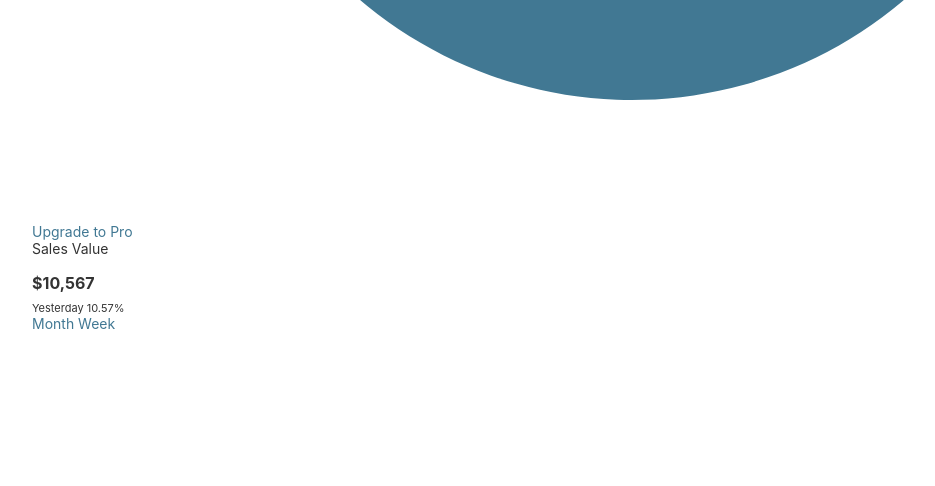
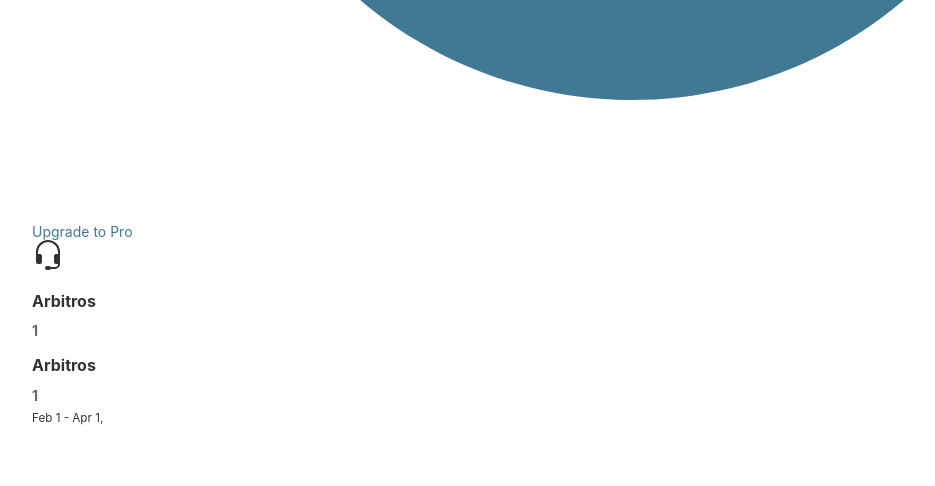
Before and after one commit to chupapenes69/repositorio, a Django app: page /admin/ in a window 1280 px wide. Shown: the part 6014-6500 px from the top of the page, without its empty margins (8-943 px from the left). Run offline with Django 4.2, Linux system fonts and the light colour scheme; data comes from the database, SQL or seed files in the repository; both versions use the stored data as it was after the commit.

Commit message:
ultimos cambios

```diff
--- a/appArbitro/admin.py
+++ b/appArbitro/admin.py
@@ -5,12 +5,15 @@ from appArbitro.models import *
 
 class arbitroAdmin(admin.ModelAdmin):
     list_display=['arbitro_id','nombre','apellido','tipo_arbitro','estado']
+    ordering=['arbitro_id']
 
 class temaArbitralAdmin(admin.ModelAdmin):
     list_display=['terma_arbitral_id','nombre_terma','estado']
+    ordering=['terma_arbitral_id']
 
 class detalleTermaArbitralAdmin(admin.ModelAdmin):
     list_display=['detalle_terma_id','terma_arbitral_id','arbitro_id','estado_jugo']
+    ordering=['detalle_terma_id']
 
 admin.site.register(arbitro,arbitroAdmin)
 admin.site.register(terma_arbitral,temaArbitralAdmin)
--- a/appContrato/admin.py
+++ b/appContrato/admin.py
@@ -3,13 +3,16 @@ from appContrato.models import *
 
 # Register your models here.
 class tipo_personaAdmin(admin.ModelAdmin):
-    list_display=['tipo_persona_id', 'descripcion', 'estado']
+    list_display = ['tipo_persona_id', 'descripcion', 'estado']
+    ordering = ['tipo_persona_id']
 
 class personaAdmin(admin.ModelAdmin):
     list_display=['persona_id', 'nombre', 'apellido', 'alias', 'sexo', 'fecha_nacimiento','pais_id','estatura','peso','estado','tipo_persona_id']
+    ordering = ['persona_id']
 
 class contratoAdmin(admin.ModelAdmin):
     list_display=['contrato_id', 'fecha_inicio', 'fecha_fin', 'valor', 'tipo_contrato', 'estado', 'persona_id']
+    ordering = ['contrato_id']
 
 admin.site.register(tipo_persona,tipo_personaAdmin)
 admin.site.register(persona,personaAdmin)
--- a/appEquipo/admin.py
+++ b/appEquipo/admin.py
@@ -5,6 +5,7 @@ from appEquipo.models import *
 
 class equipoAdmin(admin.ModelAdmin):
     list_display=['equipo_id','logo','vestimenta','nombre','siglas','tipo_equipo_id','sede_id','deporte_id']
+    ordering=['equipo_id']
 
 class tipoEquipoAdmin(admin.ModelAdmin):
     list_display=['tipo_equipo_id','descripcion','estado']
@@ -12,9 +13,11 @@ class tipoEquipoAdmin(admin.ModelAdmin):
 
 class posicionJugadorAdmin(admin.ModelAdmin):
     list_display=['posicion_jugador_id','descripcion']
+    ordering=['posicion_jugador_id']
 
 class AlineacionEquipoAdmin(admin.ModelAdmin):
     list_display=['alineacion_equipo_id','equipo_id','dorsal','posicion_jugador_id','capitan','estado','contrato_id']
+    ordering=['alineacion_equipo_id']
 
 admin.site.register(tipo_equipo,tipoEquipoAdmin)
 admin.site.register(equipo,equipoAdmin)
--- a/appEquipo/models.py
+++ b/appEquipo/models.py
@@ -15,8 +15,8 @@ class tipo_equipo(models.Model):
 
 class equipo(models.Model):
     equipo_id=models.BigAutoField(primary_key=True)
-    logo=models.BinaryField(max_length=None)
-    vestimenta=models.BinaryField()
+    logo=models.ImageField(null=True, blank=True, upload_to='equipo/logo/')
+    vestimenta=models.ImageField(null=True, blank=True, upload_to='equipo/vestimenta/')
     nombre=models.CharField(max_length=70)
     siglas=models.CharField(max_length=3)
     tipo_equipo_id=models.ForeignKey(tipo_equipo,on_delete=models.CASCADE,db_column='tipo_equipo_id')
--- a/appPartido/admin.py
+++ b/appPartido/admin.py
@@ -4,21 +4,27 @@ from appPartido.models import *
 
 class ciudadAdmin(admin.ModelAdmin):
     list_display=['ciudad_id','nombre','norma']
+    ordering=['ciudad_id']
 
 class estadoAdmin(admin.ModelAdmin):
     list_display=['estado_id','nombre']
+    ordering=['estado_id']
 
 class sedeAdmin(admin.ModelAdmin):
     list_display=['sede_id','nombre','capacidad','ciudad_id','estado_id','pais_id']
+    ordering=['sede_id']
 
 class encuentroAdmin(admin.ModelAdmin):
     list_display=['encuentro_id','equipo_local_id','equipo_visitante_id','resultado_general','resultado_equipo_a','resultado_equipo_b','sede_id','terma_arbitral_id','fecha','humedad','clima','estado_jugado']
+    ordering=['encuentro_id']
 
 class eventoAdmin(admin.ModelAdmin):
     list_display=['evento_id','descripcion','estado']
+    ordering=['evento_id']
 
 class evento_personaAdmin(admin.ModelAdmin):
     list_display=['encuentro_evento_id','encuentro_id','evento_id','persona_id','tiempo']
+    ordering=['encuentro_evento_id']
 
 admin.site.register(estado,estadoAdmin)
 admin.site.register(ciudad,ciudadAdmin)
--- a/project/urls.py
+++ b/project/urls.py
@@ -14,11 +14,16 @@ Including another URLconf
     2. Add a URL to urlpatterns:  path('blog/', include('blog.urls'))
 """
 from django.contrib import admin
-from django.urls import path
+from django.urls import path,include
 from project.views import contadoresAdmin
+from django.conf import settings
+from django.conf.urls.static import static
 
 
 urlpatterns = [
     path('admin/', contadoresAdmin),
     path('admin/', admin.site.urls),
 ]
+
+if settings.DEBUG:
+    urlpatterns += static(settings.MEDIA_URL, document_root=settings.MEDIA_ROOT)
--- a/project/views.py
+++ b/project/views.py
@@ -1,13 +1,18 @@
 from django.shortcuts import render
 from appArbitro.models import arbitro
 from appContrato.models import persona
+from appEquipo.models import equipo
 # Create your views here.
 
 def contadoresAdmin(request):
-    arbitros= arbitro.objects.count()
-    entrenadores= persona.objects.filter(tipo_persona_id=2).count()
+    arbitros = arbitro.objects.count()
+    entrenadores = persona.objects.filter(tipo_persona_id=2).count()
+    jugadores = persona.objects.filter(tipo_persona_id=1).count()
+    equipos = equipo.objects.count()
     data = {
         'arbitros' : arbitros,
-        'entrenadores' : entrenadores
+        'entrenadores' : entrenadores,
+        'jugadores' : jugadores,
+        'equipos' : equipos
     }
     return render(request, 'admin/index.html', data)
--- a/templates/admin/footer.html
+++ b/templates/admin/footer.html
@@ -2,16 +2,14 @@
     <div class="row">
         <div class="col-12 col-md-4 col-xl-6 mb-4 mb-md-0">
             <p class="mb-0 text-center text-lg-start">
-                &copy; <a class="text-primary fw-normal" href="https://themesberg.com" target="_blank">xd</a>
-                - Coded by <a href="https://appseed.us" target="_blank">xd</a>.
+                Copyright &copy; 2022 - Todos los derechos reservados
             </p>
         </div>
         <div class="col-12 col-md-8 col-xl-6 text-center text-lg-start">
             <!-- List -->
             <ul class="list-inline list-group-flush list-group-borderless text-md-end mb-0">
                 <li class="list-inline-item px-0 px-sm-2">
-                    <a target="_blank"
-                       href="https://appseed.us/admin-dashboards/django-dashboard-volt">Django Volt Dashboard</a>
+                    Universidad Santo Toribio de Mogrovejo
                 </li>
             </ul>
         </div>
--- a/templates/admin/index.html
+++ b/templates/admin/index.html
@@ -61,50 +61,26 @@
         </div>
     </div>
     <div class="row">
-        <div class="col-12 mb-4">
-            <div class="card bg-yellow-100 border-0 shadow">
-                <div class="card-header d-sm-flex flex-row align-items-center flex-0">
-                    <div class="d-block mb-3 mb-sm-0">
-                        <div class="fs-5 fw-normal mb-2">Sales Value</div>
-                        <h2 class="fs-3 fw-extrabold">$10,567</h2>
-                        <div class="small mt-2">
-                            <span class="fw-normal me-2">Yesterday</span>
-                            <span class="fas fa-angle-up text-success"></span>
-                            <span class="text-success fw-bold">10.57%</span>
-                        </div>
-                    </div>
-                    <div class="d-flex ms-auto">
-                        <a href="#" class="btn btn-secondary text-dark btn-sm me-2">Month</a>
-                        <a href="#" class="btn btn-dark btn-sm me-3">Week</a>
-                    </div>
-                </div>
-                <div class="card-body p-2">
-                    <div class="ct-chart-sales-value ct-double-octave ct-series-g"></div>
-                </div>
-            </div>
-        </div>
-        <div class="col-12 col-sm-6 col-xl-4 mb-4">
+        <!-- Card Arbitros -->
+        <div class="col-12 col-sm-6 col-xl-3 mb-3">
             <div class="card border-0 shadow">
                 <div class="card-body">
                     <div class="row d-block d-xl-flex align-items-center">
                         <div class="col-12 col-xl-5 text-xl-center mb-3 mb-xl-0 d-flex align-items-center justify-content-xl-center">
                             <div class="icon-shape icon-shape-primary rounded me-4 me-sm-0">
-                                <svg class="icon" fill="currentColor" viewBox="0 0 20 20"
-                                     xmlns="http://www.w3.org/2000/svg">
-                                    <path d="M13 6a3 3 0 11-6 0 3 3 0 016 0zM18 8a2 2 0 11-4 0 2 2 0 014 0zM14 15a4 4 0 00-8 0v3h8v-3zM6 8a2 2 0 11-4 0 2 2 0 014 0zM16 18v-3a5.972 5.972 0 00-.75-2.906A3.005 3.005 0 0119 15v3h-3zM4.75 12.094A5.973 5.973 0 004 15v3H1v-3a3 3 0 013.75-2.906z"></path>
-                                </svg>
+                                <svg xmlns="http://www.w3.org/2000/svg" width="32" height="32" fill="currentColor" viewBox="0 0 16 16">
+                                    <path d="M8 1a5 5 0 0 0-5 5v1h1a1 1 0 0 1 1 1v3a1 1 0 0 1-1 1H3a1 1 0 0 1-1-1V6a6 6 0 1 1 12 0v6a2.5 2.5 0 0 1-2.5 2.5H9.366a1 1 0 0 1-.866.5h-1a1 1 0 1 1 0-2h1a1 1 0 0 1 .866.5H11.5A1.5 1.5 0 0 0 13 12h-1a1 1 0 0 1-1-1V8a1 1 0 0 1 1-1h1V6a5 5 0 0 0-5-5z"/>
+                                  </svg>
                             </div>
                             <div class="d-sm-none">
                                 <h2 class="h5">Arbitros</h2>
-                                <h3 class="fw-extrabold mb-1">345,678</h3>
+                                <h3 class="fw-extrabold mb-1">{{ arbitros }}</h3>
                             </div>
                         </div>
                         <div class="col-12 col-xl-7 px-xl-0">
                             <div class="d-none d-sm-block">
                                 <h2 class="h6 text-gray-400 mb-0">Arbitros</h2>
-                                <h3 class="fw-extrabold mb-2">
-                                        {{ arbitros }}
-                                </h3>
+                                <h3 class="fw-extrabold mb-2">{{ arbitros }}</h3>
                             </div>
                             <small class="d-flex align-items-center text-gray-500">
                                 Feb 1 - Apr 1,
@@ -131,30 +107,28 @@
                 </div>
             </div>
         </div>
-        <div class="col-12 col-sm-6 col-xl-4 mb-4">
+        <!-- Fin - Card Arbitros-->
+        <!-- Card Entrenadores -->
+        <div class="col-12 col-sm-6 col-xl-3 mb-3">
             <div class="card border-0 shadow">
                 <div class="card-body">
                     <div class="row d-block d-xl-flex align-items-center">
                         <div class="col-12 col-xl-5 text-xl-center mb-3 mb-xl-0 d-flex align-items-center justify-content-xl-center">
                             <div class="icon-shape icon-shape-secondary rounded me-4 me-sm-0">
-                                <svg class="icon" fill="currentColor" viewBox="0 0 20 20"
-                                     xmlns="http://www.w3.org/2000/svg">
-                                    <path fill-rule="evenodd"
-                                          d="M10 2a4 4 0 00-4 4v1H5a1 1 0 00-.994.89l-1 9A1 1 0 004 18h12a1 1 0 00.994-1.11l-1-9A1 1 0 0015 7h-1V6a4 4 0 00-4-4zm2 5V6a2 2 0 10-4 0v1h4zm-6 3a1 1 0 112 0 1 1 0 01-2 0zm7-1a1 1 0 100 2 1 1 0 000-2z"
-                                          clip-rule="evenodd"></path>
-                                </svg>
+                                <svg xmlns="http://www.w3.org/2000/svg" width="32" height="32" class="bi bi-watch" viewBox="0 0 16 16">
+                                    <path d="M8.5 5a.5.5 0 0 0-1 0v2.5H6a.5.5 0 0 0 0 1h2a.5.5 0 0 0 .5-.5V5z"/>
+                                    <path d="M5.667 16C4.747 16 4 15.254 4 14.333v-1.86A5.985 5.985 0 0 1 2 8c0-1.777.772-3.374 2-4.472V1.667C4 .747 4.746 0 5.667 0h4.666C11.253 0 12 .746 12 1.667v1.86a5.99 5.99 0 0 1 1.918 3.48.502.502 0 0 1 .582.493v1a.5.5 0 0 1-.582.493A5.99 5.99 0 0 1 12 12.473v1.86c0 .92-.746 1.667-1.667 1.667H5.667zM13 8A5 5 0 1 0 3 8a5 5 0 0 0 10 0z"/>
+                                  </svg>
                             </div>
                             <div class="d-sm-none">
                                 <h2 class="fw-extrabold h5">Entrenadores</h2>
-                                <h3 class="mb-1">$43,594</h3>
+                                <h3 class="mb-1">{{ entrenadores }}</h3>
                             </div>
                         </div>
                         <div class="col-12 col-xl-7 px-xl-0">
                             <div class="d-none d-sm-block">
                                 <h2 class="h6 text-gray-400 mb-0">Entrenadores</h2>
-                                <h3 class="fw-extrabold mb-2">
-                                    {{ entrenadores }}
-                                </h3>
+                                <h3 class="fw-extrabold mb-2">{{ entrenadores }}</h3>
                             </div>
                             <small class="d-flex align-items-center text-gray-500">
                                 Feb 1 - Apr 1,
@@ -181,28 +155,28 @@
                 </div>
             </div>
         </div>
-        <div class="col-12 col-sm-6 col-xl-4 mb-4">
+        <!-- Fin Card Entrenadores -->
+
+        <!-- Card Equipos  -->
+        <div class="col-12 col-sm-6 col-xl-3 mb-3">
             <div class="card border-0 shadow">
                 <div class="card-body">
                     <div class="row d-block d-xl-flex align-items-center">
                         <div class="col-12 col-xl-5 text-xl-center mb-3 mb-xl-0 d-flex align-items-center justify-content-xl-center">
                             <div class="icon-shape icon-shape-tertiary rounded me-4 me-sm-0">
-                                <svg class="icon" fill="currentColor" viewBox="0 0 20 20"
-                                     xmlns="http://www.w3.org/2000/svg">
-                                    <path fill-rule="evenodd"
-                                          d="M3 3a1 1 0 000 2v8a2 2 0 002 2h2.586l-1.293 1.293a1 1 0 101.414 1.414L10 15.414l2.293 2.293a1 1 0 001.414-1.414L12.414 15H15a2 2 0 002-2V5a1 1 0 100-2H3zm11.707 4.707a1 1 0 00-1.414-1.414L10 9.586 8.707 8.293a1 1 0 00-1.414 0l-2 2a1 1 0 101.414 1.414L8 10.414l1.293 1.293a1 1 0 001.414 0l4-4z"
-                                          clip-rule="evenodd"></path>
-                                </svg>
+                                <svg xmlns="http://www.w3.org/2000/svg" width="32" height="32" fill="currentColor" class="bi bi-shield-shaded" viewBox="0 0 16 16">
+                                    <path fill-rule="evenodd" d="M8 14.933a.615.615 0 0 0 .1-.025c.076-.023.174-.061.294-.118.24-.113.547-.29.893-.533a10.726 10.726 0 0 0 2.287-2.233c1.527-1.997 2.807-5.031 2.253-9.188a.48.48 0 0 0-.328-.39c-.651-.213-1.75-.56-2.837-.855C9.552 1.29 8.531 1.067 8 1.067v13.866zM5.072.56C6.157.265 7.31 0 8 0s1.843.265 2.928.56c1.11.3 2.229.655 2.887.87a1.54 1.54 0 0 1 1.044 1.262c.596 4.477-.787 7.795-2.465 9.99a11.775 11.775 0 0 1-2.517 2.453 7.159 7.159 0 0 1-1.048.625c-.28.132-.581.24-.829.24s-.548-.108-.829-.24a7.158 7.158 0 0 1-1.048-.625 11.777 11.777 0 0 1-2.517-2.453C1.928 10.487.545 7.169 1.141 2.692A1.54 1.54 0 0 1 2.185 1.43 62.456 62.456 0 0 1 5.072.56z"/>
+                                  </svg>
                             </div>
                             <div class="d-sm-none">
-                                <h2 class="fw-extrabold h5">Jugadores</h2>
-                                <h3 class="mb-1">50.88%</h3>
+                                <h2 class="fw-extrabold h5">Equipos</h2>
+                                <h3 class="mb-1">{{ equipos }}</h3>
                             </div>
                         </div>
                         <div class="col-12 col-xl-7 px-xl-0">
                             <div class="d-none d-sm-block">
-                                <h2 class="h6 text-gray-400 mb-0">Jugadores</h2>
-                                <h3 class="fw-extrabold mb-2">50.88%</h3>
+                                <h2 class="h6 text-gray-400 mb-0">Equipos</h2>
+                                <h3 class="fw-extrabold mb-2">{{ equipos }}</h3>
                             </div>
                             <small class="text-gray-500">
                                 Feb 1 - Apr 1
@@ -222,6 +196,50 @@
                 </div>
             </div>
         </div>
+    <!-- Fin - Card Equipos  -->
+
+    <!-- Card Jugadores  -->
+        <div class="col-12 col-sm-6 col-xl-3 mb-3">
+            <div class="card border-0 shadow">
+                <div class="card-body">
+                    <div class="row d-block d-xl-flex align-items-center">
+                        <div class="col-12 col-xl-5 text-xl-center mb-3 mb-xl-0 d-flex align-items-center justify-content-xl-center">
+                            <div class="icon-shape icon-shape-tertiary rounded me-4 me-sm-0">
+                                <svg xmlns="http://www.w3.org/2000/svg" width="32" height="32" fill="currentColor" class="bi bi-people-fill" viewBox="0 0 16 16">
+                                    <path d="M7 14s-1 0-1-1 1-4 5-4 5 3 5 4-1 1-1 1H7zm4-6a3 3 0 1 0 0-6 3 3 0 0 0 0 6z"/>
+                                    <path fill-rule="evenodd" d="M5.216 14A2.238 2.238 0 0 1 5 13c0-1.355.68-2.75 1.936-3.72A6.325 6.325 0 0 0 5 9c-4 0-5 3-5 4s1 1 1 1h4.216z"/>
+                                    <path d="M4.5 8a2.5 2.5 0 1 0 0-5 2.5 2.5 0 0 0 0 5z"/>
+                                  </svg>
+                            </div>
+                            <div class="d-sm-none">
+                                <h2 class="fw-extrabold h5">Jugadores</h2>
+                                <h3 class="mb-1">{{ jugadores }}</h3>
+                            </div>
+                        </div>
+                        <div class="col-12 col-xl-7 px-xl-0">
+                            <div class="d-none d-sm-block">
+                                <h2 class="h6 text-gray-400 mb-0">Jugadores</h2>
+                                <h3 class="fw-extrabold mb-2">{{ jugadores }}</h3>
+                            </div>
+                            <small class="text-gray-500">
+                                Feb 1 - Apr 1
+                            </small>
+                            <div class="small d-flex mt-1">
+                                <div>Since last month
+                                    <svg class="icon icon-xs text-success" fill="currentColor" viewBox="0 0 20 20"
+                                        xmlns="http://www.w3.org/2000/svg">
+                                        <path fill-rule="evenodd"
+                                            d="M14.707 12.707a1 1 0 01-1.414 0L10 9.414l-3.293 3.293a1 1 0 01-1.414-1.414l4-4a1 1 0 011.414 0l4 4a1 1 0 010 1.414z"
+                                            clip-rule="evenodd"></path>
+                                    </svg>
+                                    <span class="text-success fw-bolder">4%</span></div>
+                            </div>
+                        </div>
+                    </div>
+                </div>
+            </div>
+        </div>
+    <!-- Fin - Card Jugadores  -->
     </div>
     <div class="row">
         <div class="col-12 col-xl-8">
```
Also changed, not shown: appCompeticion/admin.py (+7 -0 lines), project/settings.py (+4 -3 lines), appEquipo/migrations/0005_alter_equipo_logo_alter_equipo_vestimenta.py (added), appEquipo/migrations/0006_alter_equipo_logo_alter_equipo_vestimenta.py (added), db.sqlite3, media/equipo/logo/logo_peru.png (added), media/equipo/vestimenta/vestimenta_peru.png (added).
